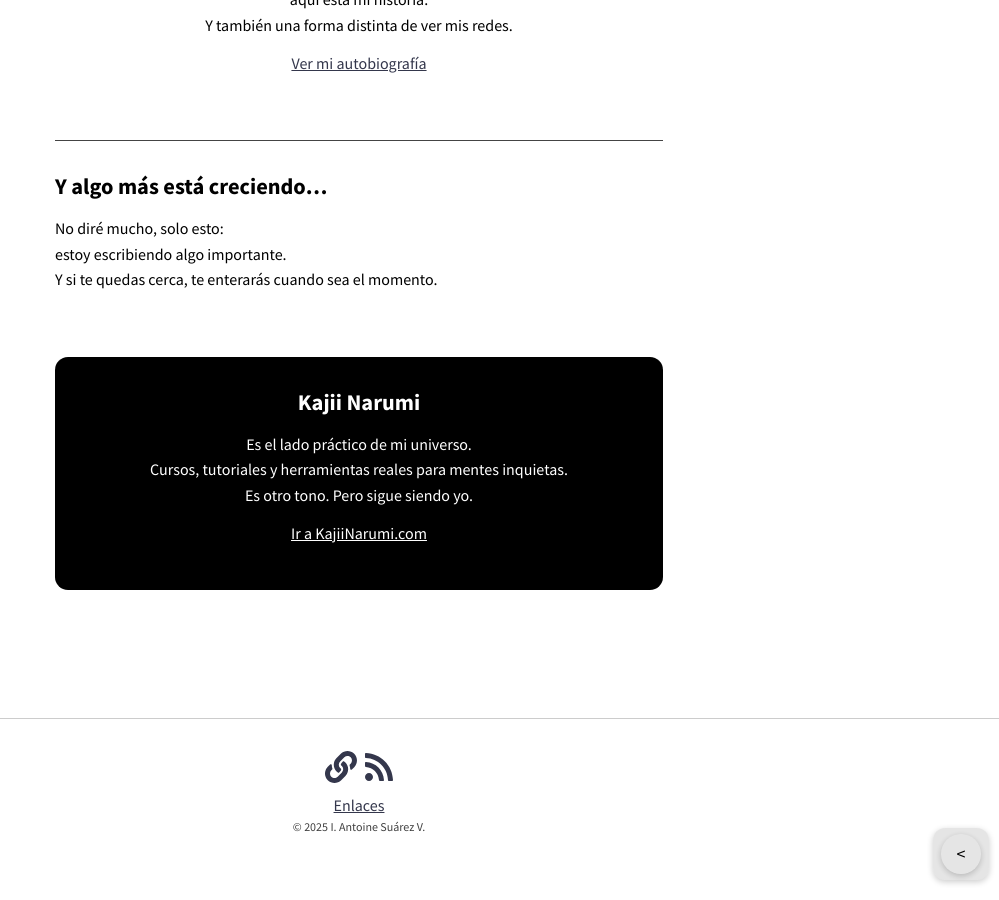
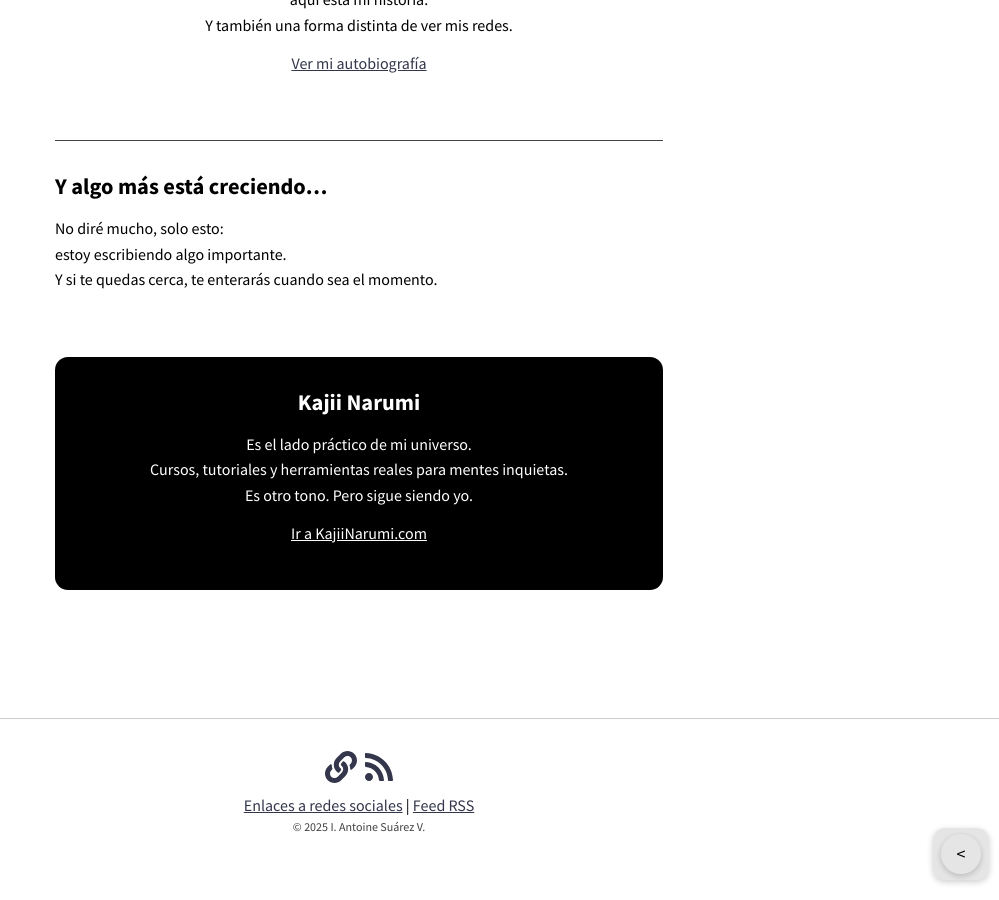
Before and after one commit to KajiiNarumi/iasuarezv, a Jekyll site: the page built from index.html, in a window 1280 px wide and 900 px high, scrolled down 3090 px. Shown: the whole window, without its empty margins (281-1280 px from the left). Built offline with Jekyll 4.4.1, drawn with Linux system fonts in a browser that asks for light colours; nearby versions of some CDN libraries; the list of posts is cut into pages by our own code.

Commit message:
Update footer.html

```diff
--- a/_includes/footer.html
+++ b/_includes/footer.html
@@ -15,7 +15,7 @@
     </div>
   {%- endif -%}
 
-  <a href="http://iasuarezv.com/card">Enlaces</a>
+  <a href="http://iasuarezv.com/card">Enlaces a redes sociales</a> | <a href="https://iasuarezv.com/atom.xml">Feed RSS</a>
 
   <div class="copyright">
     {% if site.copyright %}
```
